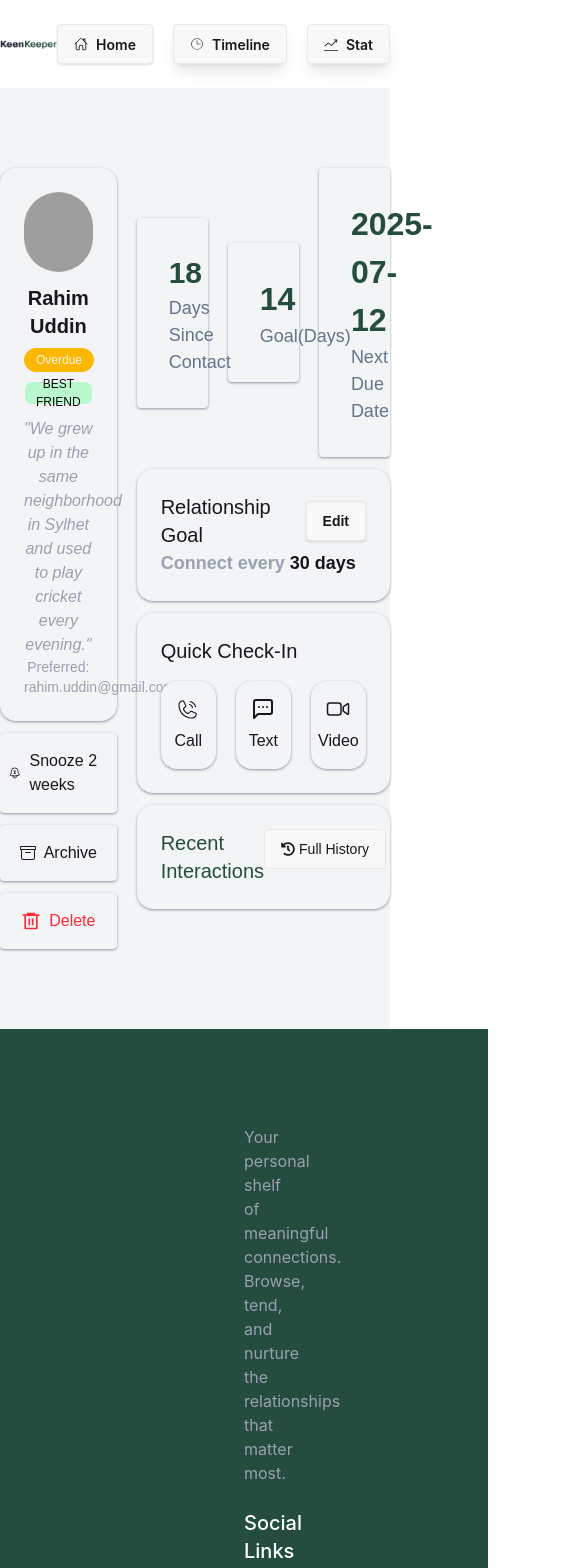
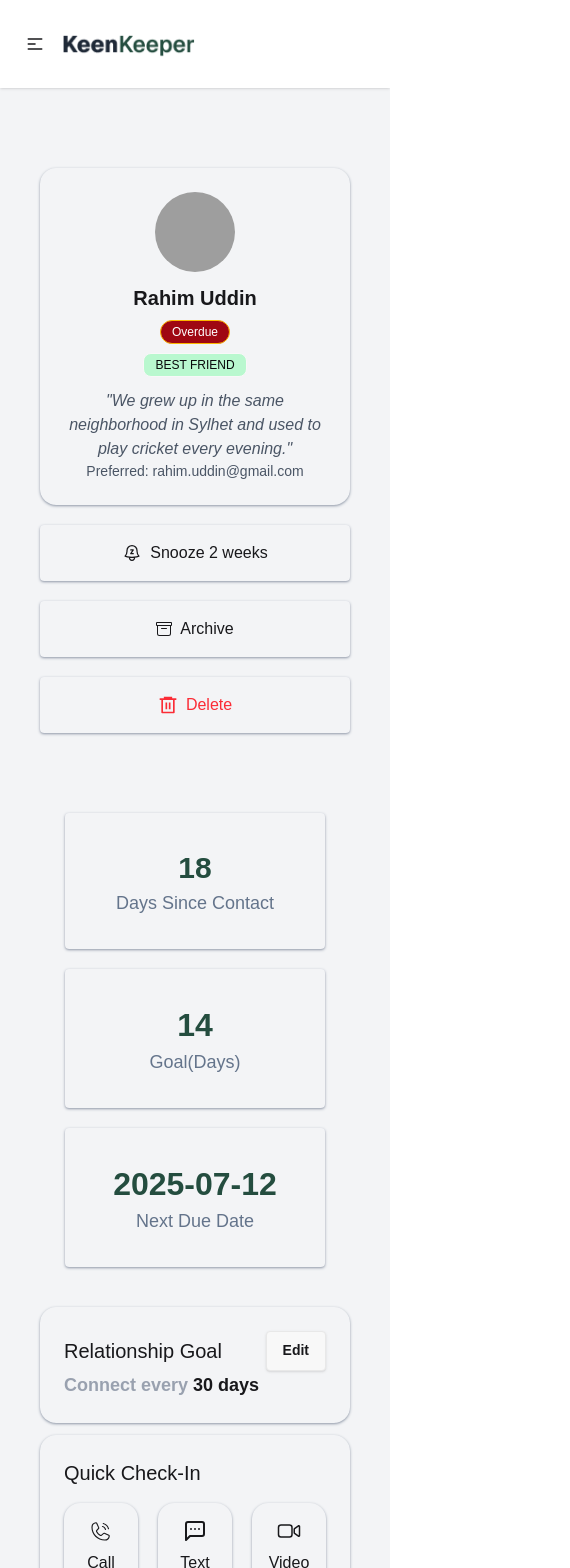
Before and after one commit to Afaz31028/Keen-Keeper-project, a React (Vite) app: page /1 in a window 390 px wide. Shown: the top 1568 px of the page, 570 px wide, since content can reach past the window. Built offline with nearby package versions, Linux system fonts and the light colour scheme; grey boxes are pictures that could not be loaded.

Commit message:
responsiveness for all devices

```diff
--- a/package.json
+++ b/package.json
@@ -15,6 +15,7 @@
     "react-dom": "^19.2.4",
     "react-icons": "^5.6.0",
     "react-router": "^7.14.1",
+    "react-toastify": "^11.0.5",
     "recharts": "^3.8.1",
     "tailwindcss": "^4.2.2"
   },
--- a/src/Component/FriendContext/FriendContext.jsx
+++ b/src/Component/FriendContext/FriendContext.jsx
@@ -1,4 +1,5 @@
 import React, { createContext, useState } from "react";
+import { toast } from "react-toastify";
 
 export const HistoryContext = createContext();
 
@@ -11,6 +12,11 @@ const FriendContext = ({ children }) => {
   const handleContactList = (details) => {
     const [title, id, name]= details;
 
+    {
+      title==="Text" ? toast.success(`Text interaction with ${name} was successful!!`, { theme: "dark"})
+          : title==="Call" ?  toast.success(`Your Call with ${name} was successful!!`, { theme: "dark"})
+              : toast.success(`A video call with ${name} was successful!!`, { theme: "dark"})
+    }
     const history = {
       title,
       id,
--- a/src/Component/FriendDetails/FriendDetails.jsx
+++ b/src/Component/FriendDetails/FriendDetails.jsx
@@ -1,4 +1,4 @@
-import React, { useContext} from "react";
+import React, { useContext } from "react";
 import { BsArchive } from "react-icons/bs";
 import { FaHistory } from "react-icons/fa";
 import { HiOutlineBellSnooze } from "react-icons/hi2";
@@ -12,22 +12,35 @@ import { HistoryContext } from "../FriendContext/FriendContext";
 
 const FriendDetails = () => {
   const friendData = useLoaderData();
-  const {id, name, tags, picture, days_since_contact, status, email, bio, next_due_date, goal}= friendData;
+  const {
+    id,
+    name,
+    tags,
+    picture,
+    days_since_contact,
+    status,
+    email,
+    bio,
+    next_due_date,
+    goal,
+  } = friendData;
 
-  const {contactList,handleContactList}= useContext(HistoryContext)
-  const personalContactList= contactList.filter(item=> item.id==id);
+  const { contactList, handleContactList } = useContext(HistoryContext);
+  const personalContactList = contactList.filter((item) => item.id == id);
 
   // console.log(friendData)
   return (
-    <div className="bg-gray-100 py-20">
-      <div className="grid grid-cols-3 max-w-277 mx-auto gap-5 giest-font">
-      <div className="col-span-1 space-y-3">
+    <div className="bg-gray-100 py-20 px-10 md:px-20 lg:px-0">
+      <div className="grid grid-cols-1 lg:grid-cols-3 w-full lg:max-w-277 mx-auto gap-5 giest-font">
+        <div className="lg:col-span-1 space-y-3">
           <div className="shadow shadow-gray-400 rounded-2xl p-6 text-center">
             <div className="flex justify-center items-center">
               <img className="rounded-full w-20 h-20" src={picture} alt="" />
             </div>
             <h1 className="text-xl font-semibold mt-3">{name}</h1>
-          <div className="badge badge-warning rounded-3xl text-[12px] font-medium mt-2 text-gray-100 text-center">
+            <div
+              className={`badge badge-warning rounded-3xl text-[12px] font-medium mt-2 text-center ${status === "Overdue" ? "bg-red-800 text-base-100" : status === "On-Track" ? "bg-green-800 text-base-100" : "bg-[#EFAD44] text-neutral"}`}
+            >
               {status}
             </div>
             <div className="flex gap-3 justify-center items-center mt-2">
@@ -39,35 +52,43 @@ const FriendDetails = () => {
                 </div>
               ))}
             </div>
-          <p className='font-medium italic mt-3 text-gray-400'>"{bio}"</p>
-          <p className="text-sm  text-gray-400">Preferred: {email}</p>
+            <p className="font-medium italic mt-3 text-gray-600">"{bio}"</p>
+            <p className="text-sm  text-gray-600">Preferred: {email}</p>
           </div>
-        <div className="shadow shadow-gray-400 rounded-sm flex gap-2 justify-center items-center font-medium py-4 px-2">
+          <div className="flex flex-col md:flex-row justify-center items-center gap-5 my-5">
+            <div className="shadow shadow-gray-400 md:w-60 w-full rounded-sm flex gap-2 justify-center items-center font-medium py-4 px-2">
               <HiOutlineBellSnooze className="text-xl" />
               <p>Snooze 2 weeks</p>
             </div>
-        <div className="shadow shadow-gray-400 rounded-sm flex gap-2 justify-center items-center font-medium py-4 px-2">
+            <div className="shadow shadow-gray-400 md:w-60 w-full rounded-sm flex gap-2 justify-center items-center font-medium py-4 px-2">
               <BsArchive />
               <p>Archive</p>
             </div>
-        <div className="text-red-500 shadow shadow-gray-400 rounded-sm flex gap-2 justify-center items-center font-medium py-4 px-2">
-            <RiDeleteBin6Line className="text-xl"/>
+            <div className="text-red-500 shadow shadow-gray-400 md:w-60 w-full rounded-sm flex gap-2 justify-center items-center font-medium py-4 px-2">
+              <RiDeleteBin6Line className="text-xl" />
               <p>Delete</p>
             </div>
           </div>
-      <div className="col-span-2 space-y-3">
-        <div className="grid grid-cols-3 gap-5 items-center">
-            <div className='p-8 text-center max-w-65 shadow shadow-gray-400 rounded-sm'>
-                <h1 className='text-[#244D3F] text-[30px] font-semibold'>{days_since_contact}</h1>
-                <p className='text-[#64748B] text-[18px]'>Days Since Contact</p>
         </div>
-            <div className='p-8 text-center  max-w-65 shadow shadow-gray-400 rounded-sm'>
-                <h1 className='text-[#244D3F] text-[32px] font-semibold'>{goal}</h1>
-                <p className='text-[#64748B] text-[18px]'>Goal(Days)</p>
+        <div className="lg:col-span-2 space-y-3">
+          <div className="grid grid-cols-1 md:grid-cols-3 gap-5 my-10 md:my-0 place-items-center">
+            <div className="p-8 text-center w-65 shadow shadow-gray-400 rounded-sm">
+              <h1 className="text-[#244D3F] text-[30px] font-semibold">
+                {days_since_contact}
+              </h1>
+              <p className="text-[#64748B] text-[18px]">Days Since Contact</p>
             </div>
-            <div className='p-8 text-center max-w-65 shadow shadow-gray-400 rounded-sm'>
-                <h1 className='text-[#244D3F] text-[32px] font-semibold'>{next_due_date}</h1>
-                <p className='text-[#64748B] text-[18px]'>Next Due Date</p>
+            <div className="p-8 text-center  w-65 shadow shadow-gray-400 rounded-sm">
+              <h1 className="text-[#244D3F] text-[32px] font-semibold">
+                {goal}
+              </h1>
+              <p className="text-[#64748B] text-[18px]">Goal(Days)</p>
+            </div>
+            <div className="p-8 text-center w-65 shadow shadow-gray-400 rounded-sm">
+              <h1 className="text-[#244D3F] text-[32px] font-semibold">
+                {next_due_date}
+              </h1>
+              <p className="text-[#64748B] text-[18px]">Next Due Date</p>
             </div>
           </div>
           <div className="shadow shadow-gray-400 rounded-2xl p-6">
@@ -75,20 +96,31 @@ const FriendDetails = () => {
               <h4 className="text-xl font-medium">Relationship Goal</h4>
               <button className="btn shadow">Edit</button>
             </div>
-            <p className="text-lg font-semibold"><span className="text-gray-400">Connect every</span> 30 days</p>
+            <p className="text-lg font-semibold">
+              <span className="text-gray-400">Connect every</span> 30 days
+            </p>
           </div>
           <div className="shadow shadow-gray-400 rounded-2xl p-6">
             <h5 className="mb-4 text-xl font-medium">Quick Check-In</h5>
             <div className="grid grid-cols-3 gap-5">
-                <button onClick={()=>handleContactList(["Call",id,name])} className="shadow shadow-gray-400 bg-gray-100 rounded-2xl p-4 flex flex-col justify-center items-center">
+              <button
+                onClick={() => handleContactList(["Call", id, name])}
+                className="shadow shadow-gray-400 bg-gray-100 rounded-2xl p-4 flex flex-col justify-center items-center"
+              >
                 <PiPhoneCallLight className="text-2xl mb-2" />
                 <p>Call</p>
               </button>
-               <button onClick={()=>handleContactList(["Text",id,name])} className="shadow shadow-gray-400 bg-gray-100 rounded-2xl p-4 flex flex-col justify-center items-center">
+              <button
+                onClick={() => handleContactList(["Text", id, name])}
+                className="shadow shadow-gray-400 bg-gray-100 rounded-2xl p-4 flex flex-col justify-center items-center"
+              >
                 <LuMessageSquareMore className="text-2xl mb-2" />
                 <p>Text</p>
               </button>
-               <button onClick={()=>handleContactList(["Video",id,name])} className="shadow shadow-gray-400 bg-gray-100 rounded-2xl p-4 flex flex-col justify-center items-center">
+              <button
+                onClick={() => handleContactList(["Video", id, name])}
+                className="shadow shadow-gray-400 bg-gray-100 rounded-2xl p-4 flex flex-col justify-center items-center"
+              >
                 <IoVideocamOutline className="text-2xl mb-2" />
                 <p>Video</p>
               </button>
@@ -96,15 +128,17 @@ const FriendDetails = () => {
           </div>
           <div className="shadow shadow-gray-400 rounded-2xl p-6">
             <div className="flex justify-between">
-                <h4 className="text-[#244D3F] text-xl font-medium">Recent Interactions</h4>
+              <h4 className="text-[#244D3F] text-xl font-medium">
+                Recent Interactions
+              </h4>
               <button className="flex gap-1 items-center btn text-sm font-medium">
                 <FaHistory />
                 <p>Full History</p>
               </button>
             </div>
-            {
-                personalContactList.map((item, index)=> <Interaction key={index} item={item}></Interaction>)
-            }
+            {personalContactList.map((item, index) => (
+              <Interaction key={index} item={item}></Interaction>
+            ))}
           </div>
         </div>
       </div>
--- a/src/Component/HomePage/Banner.jsx
+++ b/src/Component/HomePage/Banner.jsx
@@ -4,7 +4,7 @@ import { Link } from 'react-router';
 
 const Banner = () => {
     return (
-        <div className='text-center px-61 pt-20'>
+        <div className='text-center w-full md:max-w-277 mx-auto pt-8 px-5 md:px-0 md:pt-20'>
             <h2 className='text-5xl font-bold mb-4'>Friends to keep close in your life</h2>
             <p className='text-[#64748B]'>Your personal shelf of meaningful connections. Browse, tend, and nurture the <br />
                 relationships that matter most.</p>
--- a/src/Component/HomePage/Footer.jsx
+++ b/src/Component/HomePage/Footer.jsx
@@ -7,7 +7,7 @@ import socialImg3 from '../../assets/twitter.png'
 
 const Footer = () => {
     return (
-        <div className='bg-[#244D3F] max-w-full px-61 pt-20 pb-5 text-center mx-auto'>
+        <div className='bg-[#244D3F] max-w-full px-10 lg:px-61 pt-10 lg:pt-20 pb-5 text-center mx-auto'>
             <div className='flex justify-center'>
                 <img className='text-center' src={footerImg} alt="FooterImage" />
             </div>
@@ -18,9 +18,9 @@ const Footer = () => {
                 <Link><img src={socialImg2} alt=""/></Link>
                 <Link><img src={socialImg3} alt=""/></Link>
             </div>
-            <div className='flex justify-between items-center text-[#FAFAFA] mt-10 border-t border-gray-600 py-5'>
+            <div className='flex flex-col-reverse md:flex-row gap-4 md:gap-0 justify-between items-center text-[#FAFAFA] mt-10 border-t border-gray-600 py-5'>
                 <div>© 2026 KeenKeeper. All rights reserved.</div>
-                <div className='flex gap-5'>
+                <div className='flex flex-col md:flex-row gap-2 md:gap-5'>
                     <p>Privecy Policy</p>
                     <p>Terms & Condition</p>
                     <p>Cookies</p>
--- a/src/Component/HomePage/Friend.jsx
+++ b/src/Component/HomePage/Friend.jsx
@@ -7,7 +7,7 @@ const Friend = ({friend}) => {
 
     return (
         <Link to={`/${id}`}>
-            <div className='shadow-xl rounded-2xl p-6 text-center'>
+            <div className='shadow-xl rounded-2xl p-6 text-center w-65'>
             <div className='flex justify-center items-center'>
                 <img className='rounded-full w-20 h-20' src={picture} alt="" />
             </div>
--- a/src/Component/HomePage/FriendsInfo.jsx
+++ b/src/Component/HomePage/FriendsInfo.jsx
@@ -9,9 +9,9 @@ const FriendsInfo = () => {
     // console.log(friendsData.length)
 
     return (
-        <div className='max-w-277 mx-auto border-t border-gray-300 pt-10'>
+        <div className='w-full md:max-w-277 mx-auto border-t border-gray-300 pt-10 text-center md:text-start md:px-30 lg:px-0'>
             <h1 className='text-2xl font-semibold mb-4'>My Friends</h1>
-            <div className='grid grid-cols-4 gap-5 items-center'>
+            <div className='grid grid-cols-1 md:grid-cols-2 lg:grid-cols-4 gap-5 place-items-center items-center px-0 md:px-10 lg:px-0'>
             {
                 friendsData.map(friend=> <Friend key={friend.id} friend={friend}></Friend>)
             }
--- a/src/Component/HomePage/Navbar.jsx
+++ b/src/Component/HomePage/Navbar.jsx
@@ -1,17 +1,36 @@
-import React from 'react';
-import navImg from '../../assets/logo.png'
-import { NavLink } from 'react-router';
-import { IoHomeOutline } from 'react-icons/io5';
-import { CiClock2 } from 'react-icons/ci';
-import { TfiStatsUp } from 'react-icons/tfi';
+import React from "react";
+import navImg from "../../assets/logo.png";
+import { NavLink } from "react-router";
+import { IoHomeOutline } from "react-icons/io5";
+import { CiClock2 } from "react-icons/ci";
+import { TfiStatsUp } from "react-icons/tfi";
 
 const Navbar = () => {
   return (
-        <div className='flex justify-between items-center container mx-auto py-6'>
-            <div>
-                <img src={navImg} alt="" />
+    <div className="navbar bg-base-100 shadow-sm flex justify-between items-center container mx-auto py-6">
+      <div className="navbar-start">
+        <div className="dropdown">
+          <div tabIndex={0} role="button" className="btn btn-ghost md:hidden">
+            <svg
+              xmlns="http://www.w3.org/2000/svg"
+              className="h-5 w-5"
+              fill="none"
+              viewBox="0 0 24 24"
+              stroke="currentColor"
+            >
+              {" "}
+              <path
+                strokeLinecap="round"
+                strokeLinejoin="round"
+                strokeWidth="2"
+                d="M4 6h16M4 12h8m-8 6h16"
+              />{" "}
+            </svg>
           </div>
-            <div className='flex gap-5 items-center'>
+          <ul
+            tabIndex="-1"
+            className="menu menu-sm dropdown-content bg-base-100 rounded-box z-1 mt-3 w-52 p-2 shadow flex gap-5 items-center"
+          >
                  <NavLink to={"/"} className={({isActive})=>
                 `flex gap-2 items-center btn shadow-sm ${isActive ? "bg-green-900 text-base-100" : ""
             }`
@@ -32,6 +51,36 @@ const Navbar = () => {
                 <TfiStatsUp />
                 <p>Stat</p>
             </NavLink>
+
+          </ul>
+        </div>
+        <div>
+            <img src={navImg} alt="" />
+        </div>
+      </div>
+      <div className="navbar-center hidden md:flex">
+        <ul className="menu menu-horizontal px-1 flex gap-5 items-center">
+          <NavLink to={"/"} className={({isActive})=>
+                `flex gap-2 items-center btn shadow-sm ${isActive ? "bg-green-900 text-base-100" : ""
+            }`
+        }>
+            <IoHomeOutline />
+            <p>Home</p>
+            </NavLink>
+            <NavLink to={"/timeline"} className={({isActive})=>
+                `flex gap-2 items-center btn shadow-lg ${isActive ? "bg-green-900 text-base-100" : " "}`
+
+            }>
+                <CiClock2 />
+                <p>Timeline</p>
+            </NavLink>
+            <NavLink to={"/stat"} className={({isActive})=>
+                `flex gap-2 items-center btn shadow-lg ${isActive ? "bg-green-900 text-base-100" : ""}`
+            }>
+                <TfiStatsUp />
+                <p>Stat</p>
+            </NavLink>
+        </ul>
       </div>
     </div>
   );
--- a/src/Component/Statistics/Statistics.jsx
+++ b/src/Component/Statistics/Statistics.jsx
@@ -22,7 +22,7 @@ const Statistics = () => {
   const COLORS = ["#8b5cf6", "#22c55e", "#1f2937"];
 
   return (
-    <div className="bg-gray-100 px-5 py-10">
+    <div className="bg-gray-100 px-5 md:px-20 py-10">
       <div className="max-w-277 mx-auto">
         <h1 className="text-5xl font-bold mb-4">Friendship Analytics</h1>
         <div className="w-full h-100 shadow-md shadow-gray-400 rounded-2xl mt-6 px-10 py-20">
--- a/src/main.jsx
+++ b/src/main.jsx
@@ -9,6 +9,7 @@ import Interaction from "./Component/Interaction/Interaction.jsx";
 import TimelinePage from "./Component/TimelinePage/TimelinePage.jsx";
 import FriendContext from "./Component/FriendContext/FriendContext.jsx";
 import Statistics from "./Component/Statistics/Statistics.jsx";
+import { ToastContainer } from "react-toastify";
 
 
 const router = createBrowserRouter([
@@ -47,6 +48,7 @@ createRoot(document.getElementById("root")).render(
   <FriendContext>
       <StrictMode>
         <RouterProvider router={router}></RouterProvider>
+          <ToastContainer />
     </StrictMode>,
   </FriendContext>
 );
```
Also changed, not shown: src/Component/Footer/Footer.jsx (deleted, +0 -12 lines), src/Component/HomePage/Stat.jsx (+5 -5 lines), 1 other file (tests, documents, lock files or other folders). Lines whose indentation alone changed are shown as unchanged.
